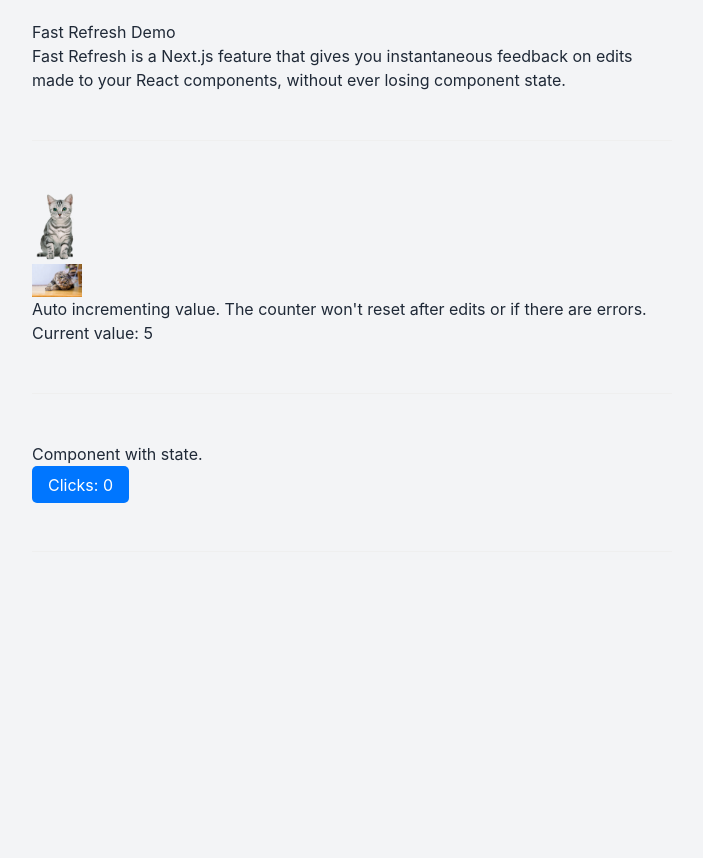
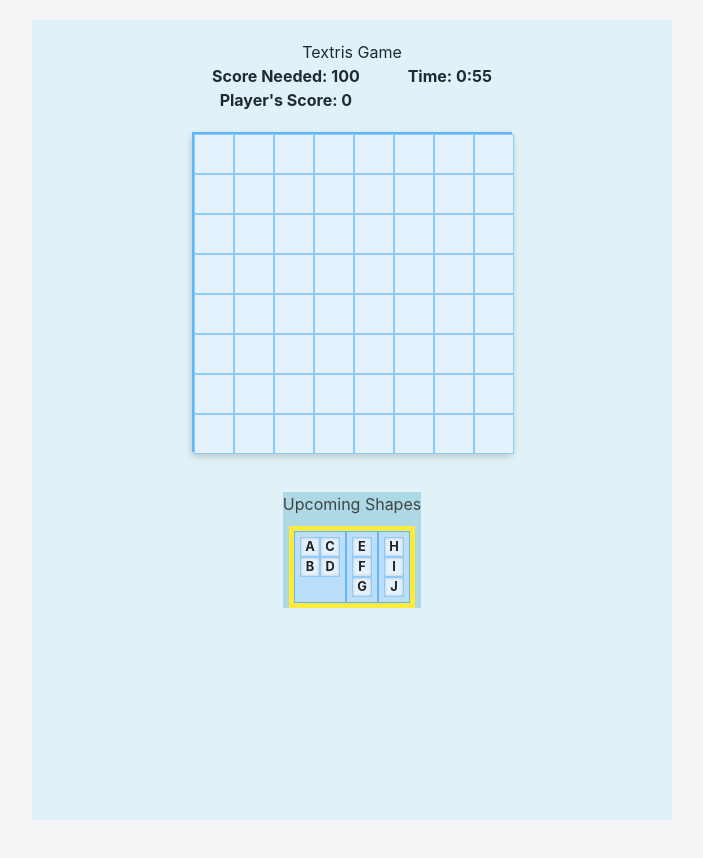
Before and after one commit to ladyofthelogs/textris-game, a Next.js app: page / in a window 1280 px wide. Shown: the top 858 px of the page, without its empty margins (288-991 px from the left). Before the commit the page ends 800 px from the top, so only its background shows below. Built offline with nearby package versions, Linux system fonts and the light colour scheme.

Commit message:
Grid with dragging works

```diff
--- a/app/globals.css
+++ b/app/globals.css
@@ -12,3 +12,112 @@ body {
   color: #1f2937; /* Dark gray text for better readability */
   background-color: #f3f4f6; /* Light gray background */
 }
+
+/* Styles from root global.css */
+.game-container {
+  display: flex;
+  flex-direction: column;
+  align-items: center;
+  padding: 20px;
+  background-color: #e0f2f7; /* Muted monochromatic light blue */
+  min-height: 100vh;
+  box-sizing: border-box;
+}
+
+.game-info {
+  display: flex;
+  justify-content: space-between;
+  width: 100%;
+  max-width: 320px; /* Adjust based on grid size */
+  margin-bottom: 20px;
+  padding: 0 20px; /* Padding for the whole screen */
+}
+
+.score-display, .timer-display {
+  text-align: center;
+  font-weight: bold;
+}
+
+.game-grid {
+  display: grid;
+  grid-template-columns: repeat(8, 40px); /* 8x8 grid, adjust cell size as needed */
+  grid-template-rows: repeat(8, 40px);
+  border: 2px solid #64b5f6; /* A darker shade of light blue */
+  background-color: #bbdefb; /* Lighter shade for grid background */
+  width: 320px; /* 8 * 40px */
+  height: 320px; /* 8 * 40px */
+  margin-bottom: 20px;
+  box-shadow: 0 4px 8px rgba(0, 0, 0, 0.2);
+}
+
+.grid-cell {
+  width: 40px;
+  height: 40px;
+  border: 1px solid #90caf9; /* Even lighter border for cells */
+  box-sizing: border-box;
+  display: flex;
+  justify-content: center;
+  align-items: center;
+  font-size: 1.5em;
+  font-weight: bold;
+  color: #212121; /* Dark color for letters */
+  background-color: #e3f2fd; /* Very light blue for empty cells */
+}
+
+.ghost-cell {
+  background-color: #c5e1a5; /* Light green for ghost cells */
+  opacity: 0.6;
+}
+
+.upcoming-shapes {
+  display: flex;
+  flex-direction: column;
+  align-items: center;
+  margin-top: 20px;
+  background-color: lightblue; /* Debug background */
+}
+
+.upcoming-shapes h2 {
+  margin-bottom: 10px;
+  color: #424242;
+}
+
+.shape-preview-container {
+  display: flex;
+  /* Remove gap for debugging */
+  background-color: #ffeb3b; /* Yellow background for visibility */
+  padding: 5px; /* Add some padding */
+}
+
+.shape-preview {
+  /* Make it a simple block container */
+  border: 1px solid #64b5f6;
+  background-color: #bbdefb;
+  padding: 5px; /* Add some padding for better visual separation */
+  width: auto;
+  height: auto;
+}
+
+.shape-grid {
+  display: grid; /* Make shape-grid a grid */
+  grid-template-columns: repeat(auto-fit, minmax(20px, 1fr)); /* Flexible columns */
+}
+
+.shape-row {
+  /* Remove flex display, let shape-grid handle layout */
+}
+
+.shape-cell {
+  width: 20px;
+  height: 20px;
+  border: 1px solid #90caf9;
+  box-sizing: border-box;
+  background-color: #e3f2fd;
+  display: flex;
+  justify-content: center;
+  align-items: center;
+  font-size: 0.8em;
+  font-weight: bold;
+  color: #212121;
+  box-shadow: inset 0 0 3px rgba(0, 0, 0, 0.2); /* Add inner shadow for depth */
+}
--- a/app/page.tsx
+++ b/app/page.tsx
@@ -1,63 +1,12 @@
 'use client'
 
-import { useCallback, useState, useEffect } from "react"
-import ClickCount from '../components/ClickCount'
-import styles from '../styles/home.module.css'
-import Image from "next/image"
+import Game from '../components/Game';
+import styles from '../styles/home.module.css';
 
-export default () => {
-  const png = '/cat.png'
-  const jpg = '/cat.jpg'
-
-  const [count, setCount] = useState(0)
-  const increment = useCallback(() => {
-    setCount((v) => v + 1)
-  }, [setCount])
-
-  useEffect(() => {
-    const r = setInterval(() => {
-      increment()
-    }, 1000)
-
-    return () => {
-      clearInterval(r)
-    }
-  }, [increment])
-
+export default function HomePage() {
   return (
     <main className={styles.main}>
-      <h1>Fast Refresh Demo</h1>
-      <p>
-        Fast Refresh is a Next.js feature that gives you instantaneous feedback
-        on edits made to your React components, without ever losing component
-        state.
-      </p>
-      <hr className={styles.hr} />
-      <Image
-        height={50}
-        width={50}
-        src={png}
-        alt="cat png"
-      />
-      <Image
-        height={50}
-        width={50}
-        alt="cat jpg"
-        src={jpg}
-      />
-      <div>
-        <p>
-          Auto incrementing value. The counter won't reset after edits or if
-          there are errors.
-        </p>
-        <p>Current value: {count}</p>
-      </div>
-      <hr className={styles.hr} />
-      <div>
-        <p>Component with state.</p>
-        <ClickCount />
-      </div>
-      <hr className={styles.hr} />
+      <Game />
     </main>
   );
 }
--- /dev/null
+++ b/components/Game.js
@@ -0,0 +1,146 @@
+import React, { useState, useEffect } from 'react';
+
+const Game = () => {
+  const [score, setScore] = useState(0);
+  const [scoreNeeded, setScoreNeeded] = useState(100); // Example: 100 points needed for level 1
+  const [timeLeft, setTimeLeft] = useState(60); // 1 minute timer
+  const [grid, setGrid] = useState(Array(8).fill(Array(8).fill(null))); // 8x8 grid, null for empty
+  const [upcomingShapes, setUpcomingShapes] = useState([
+    [['A', 'B'], ['C', 'D']], // Example shape 1 (2x2 block)
+    [['E'], ['F'], ['G']],    // Example shape 2 (I shape)
+    [['H'], ['I'], ['J']],        // Example shape 3 (1x3 block)
+  ]);
+  const [draggedShape, setDraggedShape] = useState(null);
+  const [draggedShapeIndex, setDraggedShapeIndex] = useState(null);
+  const [ghostShape, setGhostShape] = useState(null);
+
+  useEffect(() => {
+    const timer = setInterval(() => {
+      setTimeLeft((prevTime) => (prevTime > 0 ? prevTime - 1 : 0));
+    }, 1000);
+
+    return () => clearInterval(timer);
+  }, []);
+
+  useEffect(() => {
+    const handleGlobalClick = (e) => {
+      console.log('Global click detected!', e.target);
+    };
+    document.addEventListener('click', handleGlobalClick);
+    return () => {
+      document.removeEventListener('click', handleGlobalClick);
+    };
+  }, []);
+
+  const formatTime = (seconds) => {
+    const minutes = Math.floor(seconds / 60);
+    const remainingSeconds = seconds % 60;
+    return `${minutes}:${remainingSeconds < 10 ? '0' : ''}${remainingSeconds}`;
+  };
+
+  const handleDragStart = (e, shape, index) => {
+    console.log('Drag Start - Shape:', shape, 'Index:', index);
+    setDraggedShape(shape);
+    setDraggedShapeIndex(index);
+  };
+
+  const handleDragOver = (e) => {
+    e.preventDefault();
+    // Logic for ghosting will go here
+  };
+
+  const handleDrop = (e) => {
+    e.preventDefault();
+    // Logic for placing the shape will go here
+    setDraggedShape(null);
+    setDraggedShapeIndex(null);
+    setGhostShape(null);
+  };
+
+  const handleDragEnd = () => {
+    setDraggedShape(null);
+    setDraggedShapeIndex(null);
+    setGhostShape(null);
+  };
+
+  const renderShape = (shape) => {
+    return (
+      <div
+        className="shape-grid"
+        style={{
+          gridTemplateColumns: `repeat(${shape[0].length}, 20px)`,
+          gridTemplateRows: `repeat(${shape.length}, 20px)`,
+        }}
+      >
+        {shape.map((row, rowIndex) => (
+          <div key={rowIndex} className="shape-row">
+            {row.map((cell, colIndex) => (
+              <div key={`${rowIndex}-${colIndex}`} className="shape-cell">
+                {cell}
+              </div>
+            ))}
+          </div>
+        ))}
+      </div>
+    );
+  };
+
+  return (
+    <div className="game-container">
+      <h1>Textris Game</h1>
+      <div className="game-info">
+        <div className="score-display">
+          <p>Score Needed: {scoreNeeded}</p>
+          <p>Player's Score: {score}</p>
+        </div>
+        <div className="timer-display">
+          <p>Time: {formatTime(timeLeft)}</p>
+        </div>
+      </div>
+
+      <div
+        className="game-grid"
+        onDragOver={handleDragOver}
+        onDrop={handleDrop}
+        onDragLeave={handleDragEnd}
+      >
+        {grid.map((row, rowIndex) => (
+          row.map((cell, colIndex) => (
+            <div
+              key={`${rowIndex}-${colIndex}`}
+              className={`grid-cell ${
+                ghostShape && ghostShape.some(
+                  (g) => g.row === rowIndex && g.col === colIndex
+                )
+                  ? 'ghost-cell'
+                  : ''
+              }`}
+            >
+              {cell}
+            </div>
+          ))
+        ))}
+      </div>
+
+      <div className="upcoming-shapes">
+        <h2>Upcoming Shapes</h2>
+        <div className="shape-preview-container">
+          {upcomingShapes.map((shape, index) => (
+            <div
+              key={index}
+              className="shape-preview"
+              draggable
+              onDragStart={(e) => handleDragStart(e, shape, index)}
+              onClick={() => console.log('Shape preview clicked!', shape)}
+              style={{ cursor: 'pointer' }}
+            >
+              {renderShape(shape)}
+            </div>
+          ))}
+        </div>
+      </div>
+    </div>
+  );
+};
+
+export default Game;
--- a/global.css
+++ /dev/null
@@ -1,14 +0,0 @@
-body {
-  font-family: 'SF Pro Text', 'SF Pro Icons', 'Helvetica Neue', 'Helvetica',
-    'Arial', sans-serif;
-  margin: 0 auto;
-  font-size: 16px;
-  line-height: 1.65;
-  word-break: break-word;
-  font-kerning: auto;
-  font-variant: normal;
-  -webkit-font-smoothing: antialiased;
-  -moz-osx-font-smoothing: grayscale;
-  text-rendering: optimizeLegibility;
-  hyphens: auto;
-}
```
